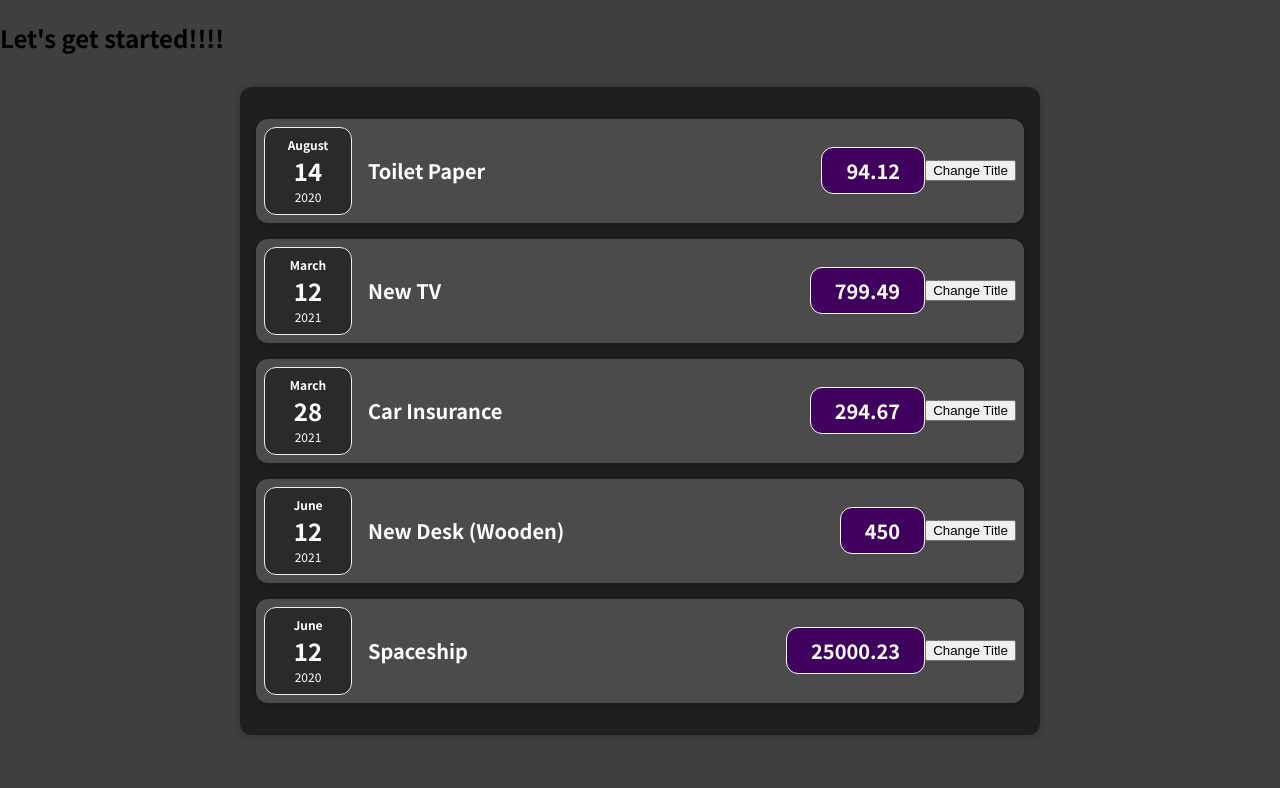
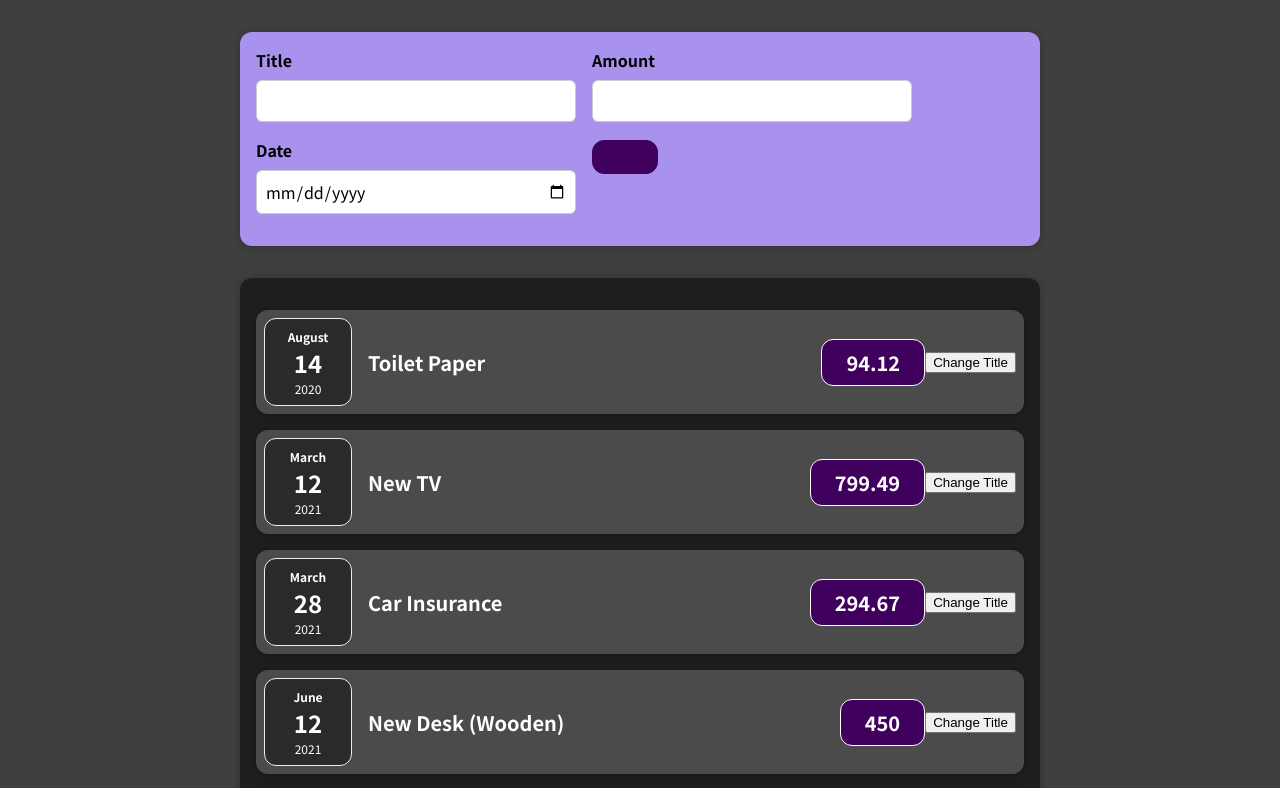
Before and after one commit to wkimeria/wkimeria-react-learning, a React (Create React App) app: page / in a window 1280 px wide. Shown: the top 788 px of the page. Built offline with nearby package versions, Linux system fonts and the light colour scheme.

Commit message:
Stopped after Section 4  React State and working with Events: Working with multiple states

```diff
--- a/src/App.js
+++ b/src/App.js
@@ -1,6 +1,6 @@
 import ExpenseItem from "./components/expenses/ExpenseItem";
 import Expenses from "./components/expenses/Expenses";
-
+import NewExpense from "./components/NewExpense/NewExpense";
 const App =() =>{
     const expenses = [
         {
@@ -31,7 +31,7 @@
     ];
   return (
     <div>
-        <h2>Let's get started!!!!</h2>
+        <NewExpense/>
         <Expenses expenses={expenses}/>
     </div>
   );
--- /dev/null
+++ b/src/components/NewExpense/ExpenseForm.css
@@ -0,0 +1,26 @@
+.new-expense__controls {
+    display: flex;
+    flex-wrap: wrap;
+    gap: 1rem;
+    margin-bottom: 1rem;
+    text-align: left;
+}
+
+.new-expense__control label {
+    font-weight: bold;
+    margin-bottom: 0.5rem;
+    display: block;
+}
+
+.new-expense__control input {
+    font: inherit;
+    padding: 0.5rem;
+    border-radius: 6px;
+    border: 1px solid #ccc;
+    width: 20rem;
+    max-width: 100%;
+}
+
+.new-expense__actions {
+    text-align: right;
+}
--- /dev/null
+++ b/src/components/NewExpense/ExpenseForm.js
@@ -0,0 +1,44 @@
+import './ExpenseForm.css';
+import React, { useState } from 'react';
+
+const ExpenseForm = () => {
+    const [enteredTitle, setEnteredTitle] = useState('')
+    const [enteredAmount, setEnteredAmount] = useState('')
+    const [enteredDate, setEnteredDate] = useState('')
+
+    const titleChangeHandler = (event) => {
+        console.log("title: " + event.target.value);
+        setEnteredTitle(event.target.value);
+    }
+
+    const amountChangeHandler = (event) => {
+        console.log("amount: " + event.target.value);
+        setEnteredAmount(event.target.value);
+    }
+
+    const dateChangeHandler = (event) => {
+        console.log("date: " + event.target.value);
+        setEnteredDate(event.target.value);
+    }
+
+    return (<form>
+        <div className="new-expense__controls">
+            <div className="new-expense__control">
+                <label>Title</label>
+                <input type="text" onChange={titleChangeHandler}/>
+            </div>
+            <div className="new-expense__control">
+                <label>Amount</label>
+                <input type="number" min="0.01" step="0.01" onChange={amountChangeHandler}/>
+            </div>
+            <div className="new-expense__control">
+                <label>Date</label>
+                <input type="text" type="date" min="2019-01-01" max="2022-12-31" onChange={dateChangeHandler}/>
+            </div>
+            <div className="new-expense__actions">
+                <button type="submit"></button>
+            </div>
+        </div>
+    </form>);
+};
+export default ExpenseForm;
--- /dev/null
+++ b/src/components/NewExpense/NewExpense.css
@@ -0,0 +1,38 @@
+.new-expense {
+    background-color: #a892ee;
+    padding: 1rem;
+    margin: 2rem auto;
+    width: 50rem;
+    max-width: 95%;
+    border-radius: 12px;
+    text-align: center;
+    box-shadow: 0 1px 8px rgba(0, 0, 0, 0.25);
+}
+
+.new-expense button {
+    font: inherit;
+    cursor: pointer;
+    padding: 1rem 2rem;
+    border: 1px solid #40005d;
+    background-color: #40005d;
+    color: white;
+    border-radius: 12px;
+    margin-right: 1rem;
+}
+
+.new-expense button:hover,
+.new-expense button:active {
+    background-color: #510674;
+    border-color: #510674;
+}
+
+.new-expense button.alternative {
+    color: #220131;
+    border-color: transparent;
+    background-color: transparent;
+}
+
+.new-expense button.alternative:hover,
+.new-expense button.alternative:active {
+    background-color: #ddb3f8;
+}
--- /dev/null
+++ b/src/components/NewExpense/NewExpense.js
@@ -0,0 +1,11 @@
+import React from 'react';
+import './NewExpense.css';
+import ExpenseForm from './ExpenseForm'
+
+const NewExpense = () => {
+    return (<div className={"new-expense"}>
+        <ExpenseForm/>
+    </div>);
+};
+
+export default NewExpense;
```
